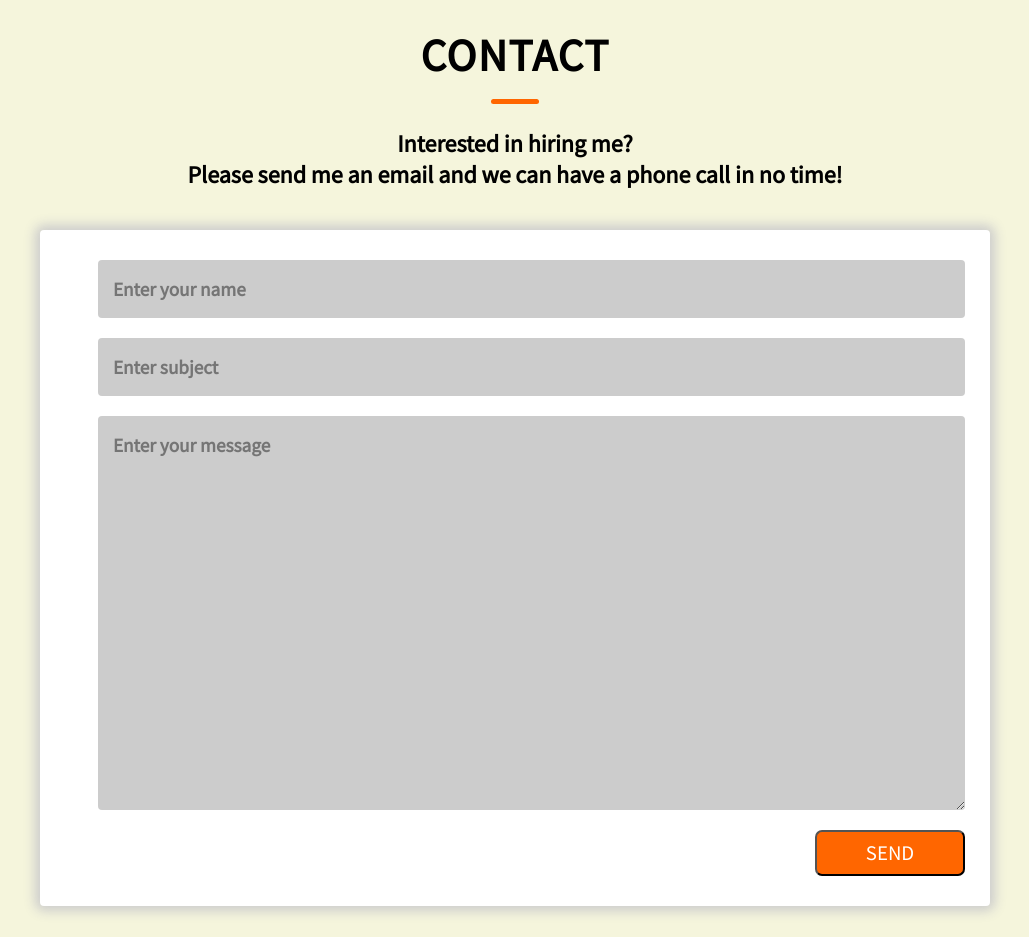
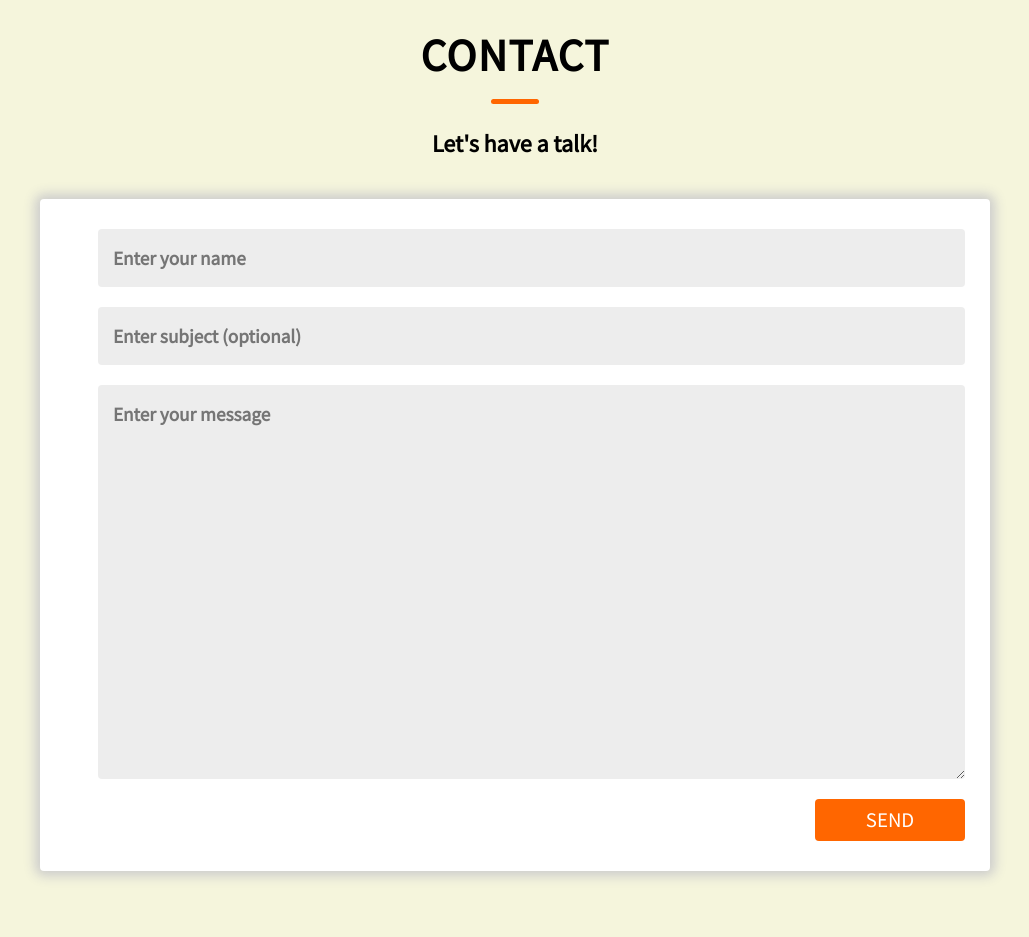
Before and after one commit to BenOhayon/my_portfolio_app, a React (Vite) app: page / in a window 1280 px wide. Shown: the part 1860-2797 px from the top of the page, without its empty margins (125-1154 px from the left). Built offline with nearby package versions, Linux system fonts and the light colour scheme.

Commit message:
add more styles + added logic for input validation and feedback handling

```diff
--- a/src/components/ContactMe/ContactMe.jsx
+++ b/src/components/ContactMe/ContactMe.jsx
@@ -1,16 +1,50 @@
-import React, { useRef } from 'react'
+import React, { useState, useRef } from 'react'
 import emailjs from '@emailjs/browser';
 
 import './ContactMe.scss'
 
 export default function ContactMe() {
 
+  const [isProcessing, setIsProcessing] = useState(false)
+
   const formRef = useRef()
+  const nameRef = useRef()
+  const subjectRef = useRef()
+  const messageRef = useRef()
+  const feedbackMessageRef = useRef()
+
+  function resetFields() {
+    nameRef.current.value = ''
+    subjectRef.current.value = ''
+    messageRef.current.value = ''
+  }
+
+  function onInputChange(e) {
+    e.target.classList.remove('input-error')
+  }
+
+  function isVerified(name, message) {
+    let verified = true;
+
+    if (name.current.value.length === 0) {
+      name.current.classList.add('input-error')
+      verified = false
+    }
+
+    if (message.current.value.length === 0) {
+      message.current.classList.add('input-error')
+      verified = false
+    }
+
+    return verified
+  }
 
   function handleSubmit(e) {
     e.preventDefault()
     console.log(import.meta.env);
 
+    if (isVerified(nameRef, messageRef)) {
+      setIsProcessing(true)
       // send an email
       emailjs.sendForm(
         import.meta.env.VITE_EMAILJS_SERVICE_ID,
@@ -18,20 +52,38 @@ export default function ContactMe() {
         formRef.current,
         import.meta.env.VITE_EMAILJS_PUBLIC_KEY
       )
-    .then(res => console.log(res))
-    .catch(err => console.log(err))
+      .then(res => {
+        console.log(res)
+        feedbackMessageRef.current.classList.add('success')
+        feedbackMessageRef.current.innerText = 'Your email has been sent'
+        resetFields()
+        setIsProcessing(false)
+      })
+      .catch(err => {
+        console.log(err)
+        feedbackMessageRef.current.classList.add('fail')
+        feedbackMessageRef.current.innerText = 'An error occurred'
+        resetFields()
+        setIsProcessing(false)
+      })
+    }
   }
 
   return (
     <section id='contact' className='contact-me-container'>
       <h2 className='contact-me-title header'>Contact</h2>
-      <h2 className='contact-me-title'>Interested in hiring me? <br/> Please send me an email and we can have a phone call in no time!</h2>
+      <h2 className='contact-me-title'>Let's have a talk!</h2>
       <form ref={formRef} className='contact-form' onSubmit={handleSubmit}>
-        <input className='contact-name-input contact-input' type='text' name='name' placeholder='Enter your name' />
-        <input className='contact-subject-input contact-input' type='text' name='subject' placeholder='Enter subject' />
-        <textarea className='contact-content-input contact-input' name='message' placeholder='Enter your message' rows={15} />
+        <input ref={nameRef} onChange={onInputChange} className='contact-name-input contact-input' type='text' name='name' placeholder='Enter your name' />
+        <input ref={subjectRef} onChange={onInputChange} className='contact-subject-input contact-input' type='text' name='subject' placeholder='Enter subject (optional)' />
+        <textarea ref={messageRef} onChange={onInputChange} className='contact-content-input contact-input' name='message' placeholder='Enter your message' rows={15} />
 
-        <button className='contact-send-button button'>Send</button>
+        <div className="contact-lower-frame">
+          <div ref={feedbackMessageRef} className="contact-feedback-message"></div>
+          <button className='contact-send-button button'>
+            {!isProcessing ? 'Send' : <div className='loader'></div>}
+          </button>
+        </div>
       </form>
     </section>
   )
--- a/src/components/ContactMe/ContactMe.scss
+++ b/src/components/ContactMe/ContactMe.scss
@@ -24,10 +24,47 @@
   padding: 17px 15px;
   border-radius: 4px;
   border: none;
-  background-color: #ccc;
+  background-color: hsl(0, 0%, 93%);
   color: #333;
+
+  &.input-error {
+    border: 1.5px solid red;
+  }
 
   &:focus {
     outline: 1.5px solid darkblue;
   }
 }
+
+.contact-lower-frame {
+  width: 93%;
+  display: flex;
+  justify-content: space-between;
+
+  .contact-feedback-message.success {
+    color: green;
+  }
+
+  .contact-feedback-message.fail {
+    color: red;
+  }
+}
+
+.loader {
+  width: 25px;
+  height: 25px;
+  border: 2px solid #ccc;
+  border-top: 2px solid darkblue;
+  border-radius: 50%;
+  animation: spin 1s infinite ease-in-out;
+  margin: auto;
+}
+
+@keyframes spin {
+  from {
+    rotate: 0deg;
+  }
+  to {
+    rotate: 360deg;
+  }
+}
--- a/src/components/MainApp/App.scss
+++ b/src/components/MainApp/App.scss
@@ -24,7 +24,8 @@ body {
   width: 60%;
   max-width: 150px;
   min-width: 87px;
-  border-radius: 7px;
+  border-radius: 4px;
+  border: none;
   background-color: var(--theme-color);
   color: white;
   text-transform: uppercase;
--- a/src/components/NavBar/NavBar.scss
+++ b/src/components/NavBar/NavBar.scss
@@ -19,7 +19,7 @@ nav {
     text-transform: uppercase;
     color: black;
     cursor: pointer;
-    letter-spacing: 2.2px;
+    letter-spacing: 2px;
     transition: background 250ms linear, color 250ms linear;
     margin-left: .75rem;
 
@@ -32,11 +32,11 @@ nav {
   .nav-button {
     padding: .75rem 1.5rem;
     font-size: .9rem;
-    font-weight: 700;
+    font-weight: bold;
     text-transform: uppercase;
     color: black;
     cursor: pointer;
-    letter-spacing: 2.2px;
+    letter-spacing: 2px;
     transition: color 250ms linear;
 
     &:hover,
```
Lines whose indentation alone changed are shown as unchanged.
